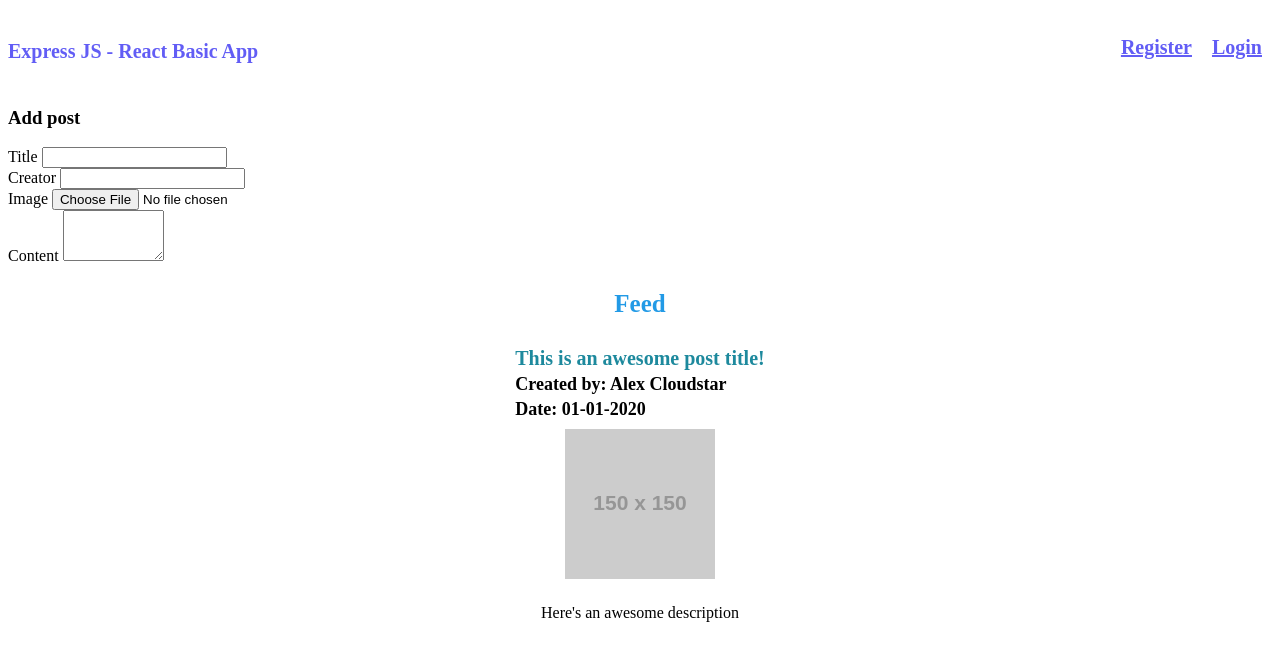
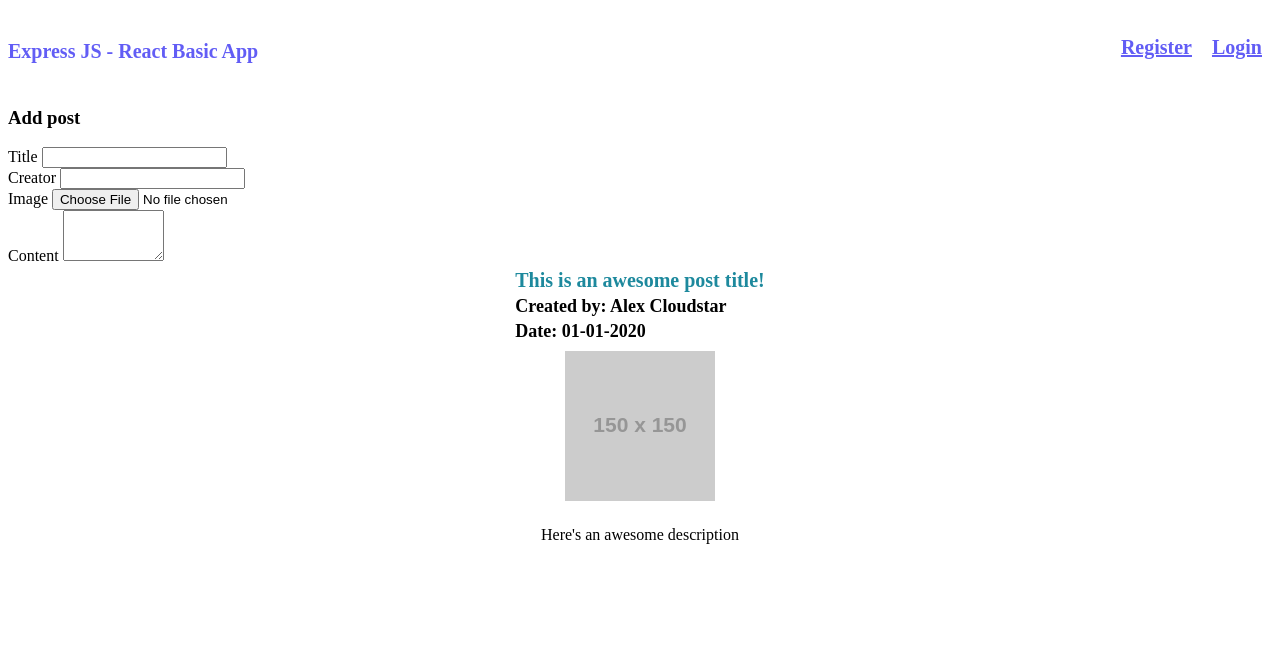
Before and after one commit to alexcloudstar/expressjs-react-basic, a React (Create React App) app in the folder client/: page / in a window 1280 px wide. Shown: the top 660 px of the page. Built offline with nearby package versions, Linux system fonts and the light colour scheme; no server answers.

Commit message:
Added Feed component && restructured Redux Actions, Reducers for Feed

```diff
--- a/client/src/components/App.tsx
+++ b/client/src/components/App.tsx
@@ -1,21 +1,8 @@
-import React, { useMemo } from 'react';
+import React from 'react';
 import Routes from 'Routes';
 import { Header } from './header';
 
-// redux
-import { useDispatch, useSelector } from 'react-redux';
-import { RootState } from 'store';
-import { getPosts } from 'store/actions/postsAction';
-
 const App = () => {
-  const dispatch = useDispatch();
-  const postsData = useSelector((state: RootState) => state);
-
-  useMemo(() => dispatch(getPosts()), [dispatch]);
-
-  console.log(postsData);
-  console.log(process.env.REACT_APP_API_URL);
-
   return (
     <>
       <Header />
--- /dev/null
+++ b/client/src/components/Feed/index.tsx
@@ -0,0 +1,70 @@
+import React, { useMemo } from 'react';
+import styled from 'styled-components';
+
+// redux
+import { useDispatch, useSelector } from 'react-redux';
+import { RootState } from 'store';
+import { getFeed } from 'store/actions/feedAction';
+
+const FeedContainer = styled.div`
+  display: flex;
+  align-items: center;
+  justify-content: center;
+  flex-direction: column;
+  text-align: center;
+
+  h3 {
+    color: #229ae6;
+    font-size: 25px;
+    font-weight: 600;
+  }
+`;
+
+const FeedPosts = styled.div`
+  h4,
+  h5,
+  h6 {
+    margin: 4px 0;
+    text-align: left;
+  }
+
+  h4 {
+    font-size: 20px;
+    font-weight: 600;
+    color: #1d899d;
+  }
+
+  h5,
+  h6 {
+    font-size: 18px;
+  }
+
+  img {
+    margin: 5px 0;
+  }
+`;
+
+const Feed = () => {
+  const dispatch = useDispatch();
+  const feedData = useSelector((state: RootState) => state);
+
+  useMemo(() => dispatch(getFeed()), [dispatch]);
+
+  console.log(feedData);
+
+  return (
+    <>
+      <FeedContainer>
+        <FeedPosts>
+          <h4>This is an awesome post title!</h4>
+          <h5>Created by: Alex Cloudstar</h5>
+          <h6>Date: 01-01-2020</h6>
+          <img alt='post-title' src='https://via.placeholder.com/150' />
+          <p>Here's an awesome description</p>
+        </FeedPosts>
+      </FeedContainer>
+    </>
+  );
+};
+
+export default Feed;
--- a/client/src/pages/home.tsx
+++ b/client/src/pages/home.tsx
@@ -1,44 +1,5 @@
+import Feed from 'components/Feed';
 import React from 'react';
-
-import styled from 'styled-components';
-
-const Feed = styled.div`
-  display: flex;
-  align-items: center;
-  justify-content: center;
-  flex-direction: column;
-  text-align: center;
-
-  h3 {
-    color: #229ae6;
-    font-size: 25px;
-    font-weight: 600;
-  }
-`;
-
-const FeedPosts = styled.div`
-  h4,
-  h5,
-  h6 {
-    margin: 4px 0;
-    text-align: left;
-  }
-
-  h4 {
-    font-size: 20px;
-    font-weight: 600;
-    color: #1d899d;
-  }
-
-  h5,
-  h6 {
-    font-size: 18px;
-  }
-
-  img {
-    margin: 5px 0;
-  }
-`;
 
 const Home = () => {
   return (
@@ -58,16 +19,7 @@ const Home = () => {
           <label htmlFor='content'>Content </label>
           <textarea name='content' id='content' cols={10} rows={3}></textarea>
         </form>
-        <Feed>
-          <h3>Feed</h3>
-          <FeedPosts>
-            <h4>This is an awesome post title!</h4>
-            <h5>Created by: Alex Cloudstar</h5>
-            <h6>Date: 01-01-2020</h6>
-            <img alt='post-title' src='https://via.placeholder.com/150' />
-            <p>Here's an awesome description</p>
-          </FeedPosts>
-        </Feed>
+        <Feed />
       </div>
     </>
   );
--- /dev/null
+++ b/client/src/store/actions/feedAction.ts
@@ -0,0 +1,22 @@
+import api from 'api';
+import { ThunkAction } from 'redux-thunk';
+import { RootState } from 'store';
+
+import { FeedAction, GET_FEED, Feed } from 'store/types';
+
+export const getFeed = (): ThunkAction<void, RootState, null, FeedAction> => {
+  return async dispatch => {
+    try {
+      const res = await api.get('/posts');
+
+      const resData: Feed = await res.data;
+
+      dispatch({
+        type: GET_FEED,
+        payload: resData,
+      });
+    } catch (err) {
+      console.error(err);
+    }
+  };
+};
--- a/client/src/store/actions/postsAction.ts
+++ /dev/null
@@ -1,27 +0,0 @@
-import api from 'api';
-import { ThunkAction } from 'redux-thunk';
-import { RootState } from 'store';
-
-import { PostsAction, GET_POSTS, Posts } from 'store/types';
-
-export const getPosts = (): ThunkAction<void, RootState, null, PostsAction> => {
-  return async dispatch => {
-    try {
-      // TODO fix that actions to dispatch and call via axios
-      // fetch('http://localhost:8080/feed/posts').then(res => {
-      //   res.json().then(resData => console.log(resData));
-      // });
-
-      const res = await api.get('/posts');
-
-      const resData: Posts = await res.data;
-
-      dispatch({
-        type: GET_POSTS,
-        payload: resData,
-      });
-    } catch (err) {
-      console.error(err);
-    }
-  };
-};
--- a/client/src/store/index.ts
+++ b/client/src/store/index.ts
@@ -2,10 +2,10 @@ import { createStore, applyMiddleware, combineReducers } from 'redux';
 import { composeWithDevTools } from 'redux-devtools-extension/developmentOnly';
 import thunk from 'redux-thunk';
 
-import postsReducer from 'store/reducers/postsReducer';
+import feedReducer from 'store/reducers/feedReducer';
 
 const rootReducer = combineReducers({
-  posts: postsReducer,
+  posts: feedReducer,
 });
 
 const store = createStore(
--- a/client/src/store/reducers/postsReducer.ts
+++ b/client/src/store/reducers/feedReducer.ts
@@ -1,13 +1,13 @@
-import { PostsAction, GET_POSTS, PostsState } from 'store/types';
+import { FeedAction, GET_FEED, FeedState } from 'store/types';
 
-const initialState: PostsState = {
+const initialState: FeedState = {
   data: null,
 };
 
 // eslint-disable-next-line import/no-anonymous-default-export
-export default (state = initialState, action: PostsAction): PostsState => {
+export default (state = initialState, action: FeedAction): FeedState => {
   switch (action.type) {
-    case GET_POSTS:
+    case GET_FEED:
       return {
         ...state,
         data: action.payload,
--- a/client/src/store/types.ts
+++ b/client/src/store/types.ts
@@ -1,6 +1,6 @@
-export const GET_POSTS = 'GET_POSTS';
+export const GET_FEED = 'GET_FEED';
 
-export interface Posts {
+export interface Feed {
   message: string;
   posts: [
     {
@@ -14,15 +14,15 @@ export interface Posts {
   totalItems: number;
 }
 
-export interface PostsState {
-  data: Posts | null;
+export interface FeedState {
+  data: Feed | null;
 
   // TODO loading
 }
 
-interface GetPostsAction {
-  type: typeof GET_POSTS;
-  payload: Posts;
+interface GetFeedAction {
+  type: typeof GET_FEED;
+  payload: Feed;
 }
 
-export type PostsAction = GetPostsAction;
+export type FeedAction = GetFeedAction;
```
